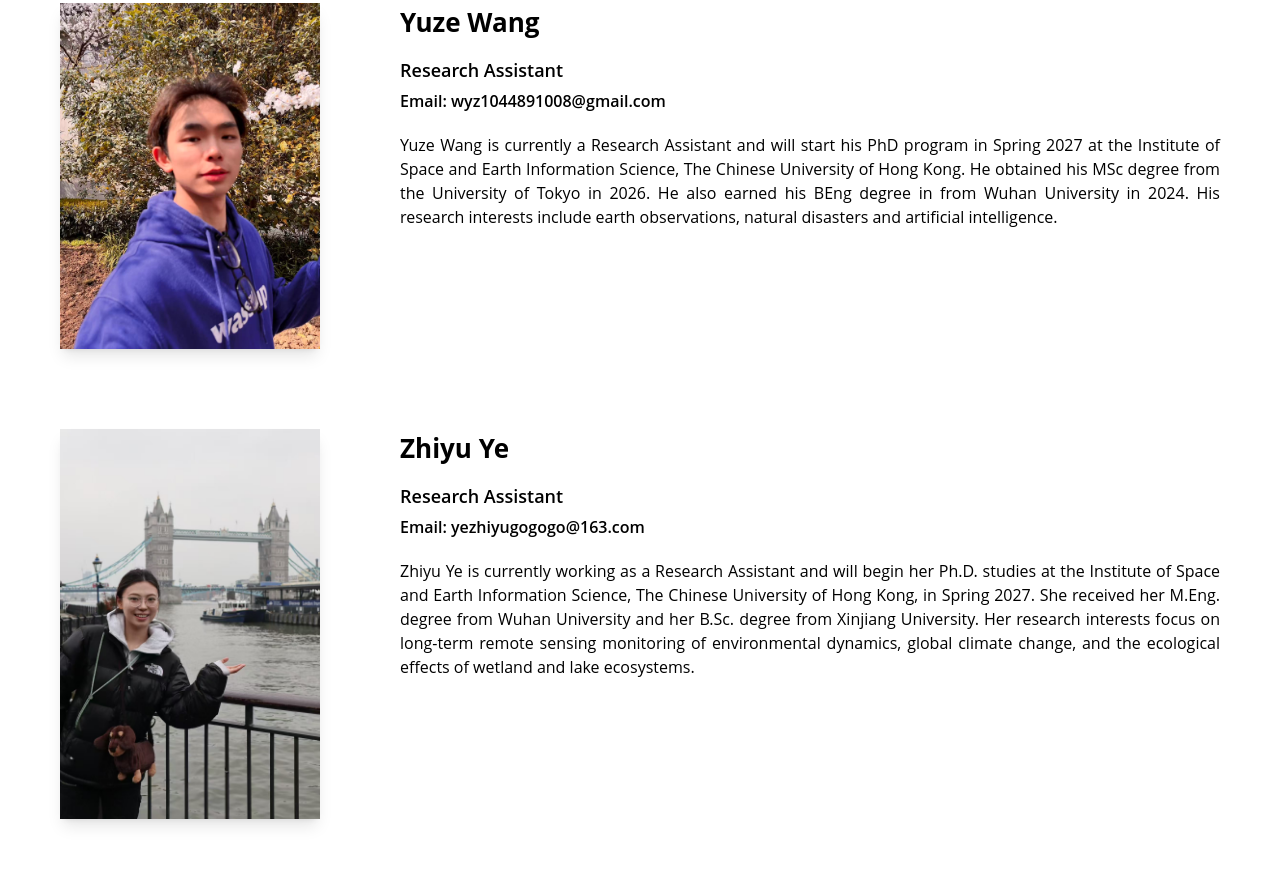
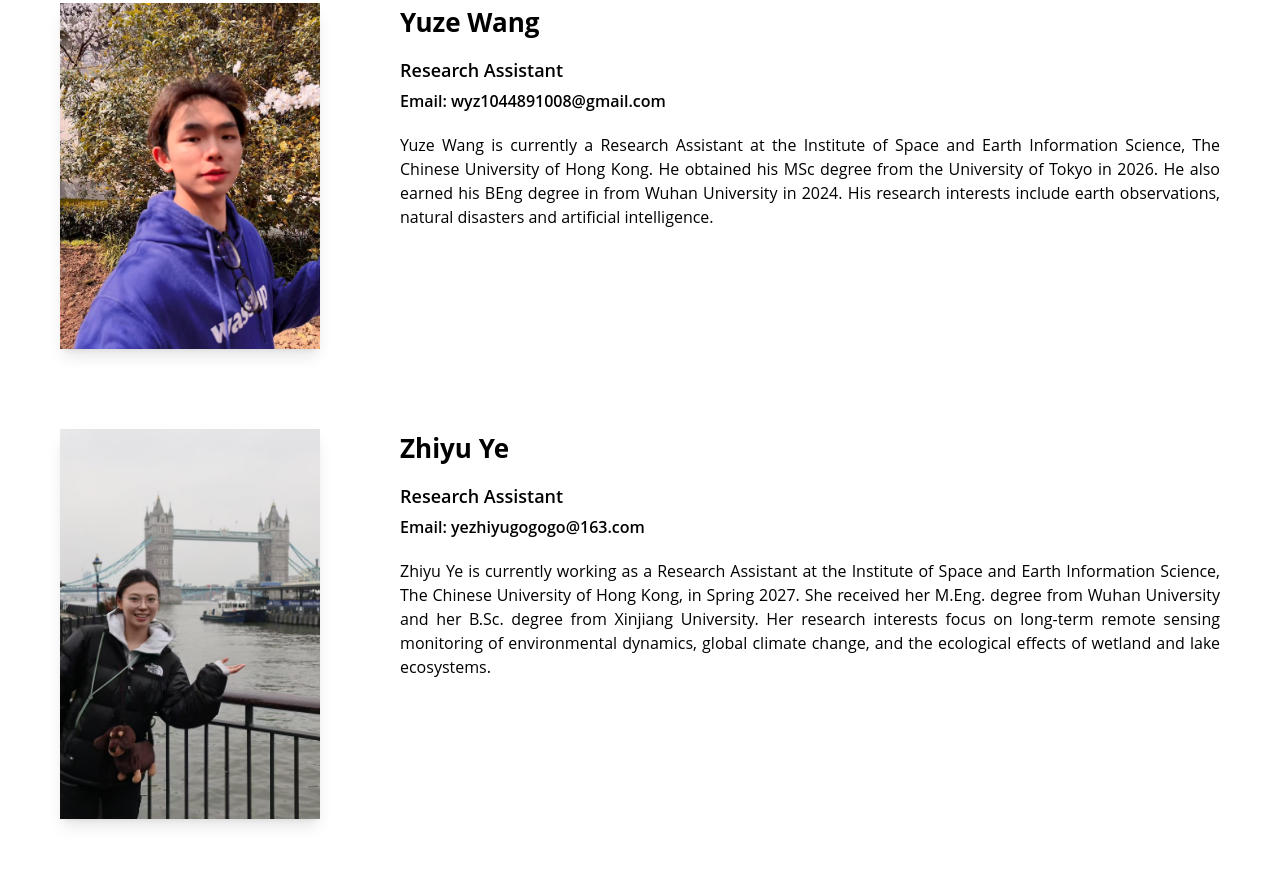
Before and after one commit to ZherongWu-CUHK/ZherongWu-CUHK.github.io, a plain HTML site: page members.html in a window 1280 px wide. Shown: the part 1007-1903 px from the top of the page. Drawn offline with Linux system fonts and the light colour scheme.

Commit message:
Update members.html

```diff
--- a/members.html
+++ b/members.html
@@ -124,7 +124,7 @@
                     </div>
 
                     <div class="member-bio">
-                        <p>Yuze Wang is currently a Research Assistant and will start his PhD program in Spring 2027 at
+                        <p>Yuze Wang is currently a Research Assistant at
                             the Institute of Space and Earth Information Science, The Chinese University of Hong Kong.
                             He obtained his MSc degree from the University of Tokyo in 2026. He also earned his BEng
                             degree in from Wuhan University in 2024. His research interests include earth observations,
@@ -147,7 +147,7 @@
                     </div>
 
                     <div class="member-bio">
-                        <p>Zhiyu Ye is currently working as a Research Assistant and will begin her Ph.D. studies at the
+                        <p>Zhiyu Ye is currently working as a Research Assistant at the
                             Institute of Space and Earth Information Science, The Chinese University of Hong Kong, in
                             Spring 2027. She received her M.Eng. degree from Wuhan University and her B.Sc. degree from
                             Xinjiang University. Her research interests focus on long-term remote sensing monitoring of
```
